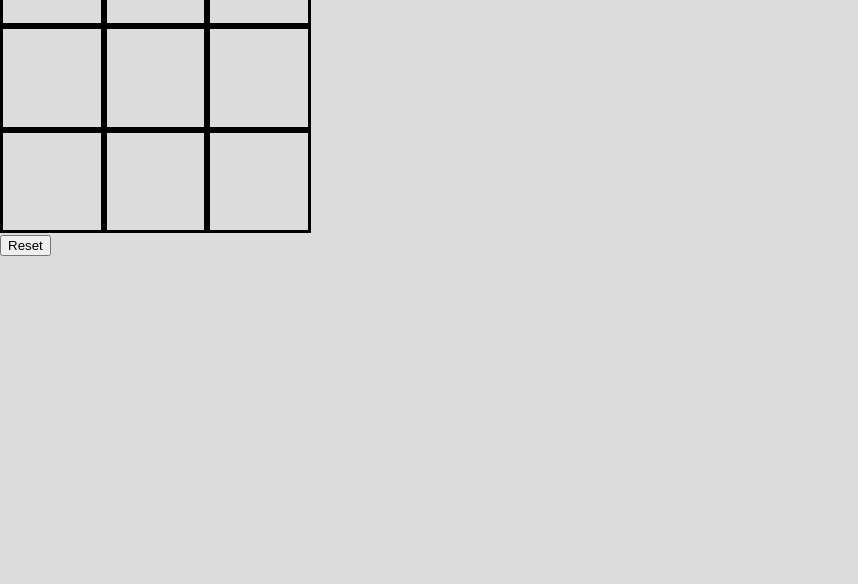
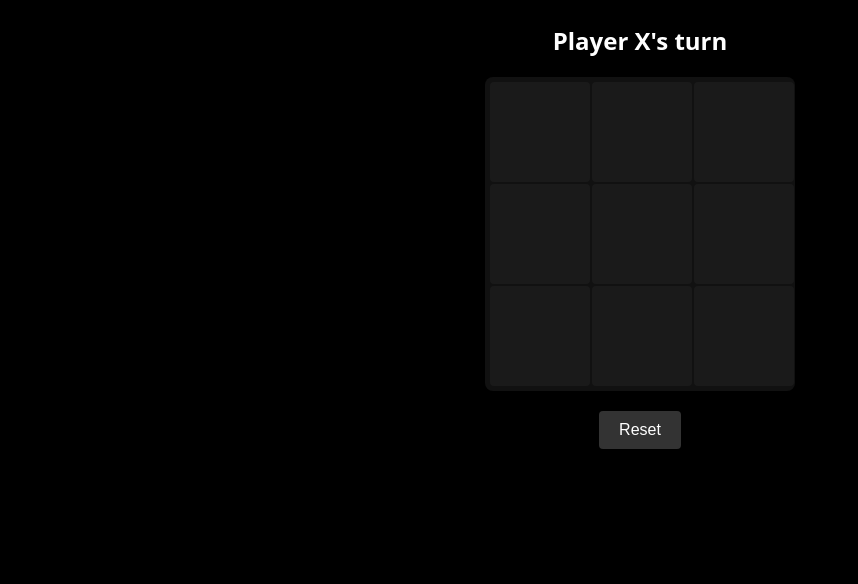
Before and after one commit to Sabretooth2438/tic-tac-toe-lab, a plain HTML site: page index.html in a window 1280 px wide. Shown: the part 216-800 px from the top of the page, without its empty margins (0-858 px from the left). Drawn offline with Linux system fonts and the light colour scheme.

Commit message:
Level Up is Done

```diff
--- a/script.js
+++ b/script.js
@@ -34,12 +34,12 @@ const updateBoard = () => {
 }
 
 const updateMessage = () => {
-  if (winner === false && tie === false) {
-    messageEl.textContent = `Player ${turn}, it's your turn!`
-  } else if (winner === false && tie === true) {
-    messageEl.textContent = 'It’s a Tie!'
+  if (!winner && !tie) {
+    messageEl.textContent = `Player ${turn}'s turn`
+  } else if (tie) {
+    messageEl.textContent = 'Tie game!'
   } else {
-    messageEl.textContent = `Congratulations, Player ${turn}! You've won the game! 🎉`
+    messageEl.textContent = `Player ${turn} wins! 🎉`
   }
 }
 
@@ -50,7 +50,14 @@ const render = () => {
 
 const init = () => {
   board = ['', '', '', '', '', '', '', '', '']
-  turn = 'X'
+  //turn = 'X'
+  //Replaced (turn='X') with this so it can alternate
+  if (turn === 'X') {
+    turn = 'O'
+  } else {
+    turn = 'X'
+  }
+
   winner = false
   tie = false
   render()
--- a/style.css
+++ b/style.css
@@ -1,20 +1,62 @@
 body {
-  background-color: gainsboro;
-  /* Use a system font, if none are available use an available sans-sarif */
+  background-color: #000000;
+  color: #ffffff;
   font-family: system-ui, sans-serif;
   margin: 0;
+  display: flex;
+  justify-content: center;
+  align-items: center;
+  height: 100vh;
+  flex-direction: column;
+}
+
+h1,
+h2 {
+  text-align: center;
+  color: #ffffff;
+  margin-bottom: 20px;
 }
 
 .board {
-  display: flex;
-  flex-wrap: wrap;
-  width: 325px;
+  display: grid;
+  grid-template-columns: repeat(3, 1fr);
+  gap: 2px;
+  width: 300px;
+  background-color: #111111;
+  border-radius: 8px;
+  padding: 5px;
 }
 
 .sqr {
-  width: 30%;
-  aspect-ratio: 1/1;
-  border: 3px solid black;
+  background-color: #1a1a1a;
+  width: 100px;
+  height: 100px;
+  display: flex;
+  justify-content: center;
+  align-items: center;
   font-size: 64px;
-  text-align: center;
+  color: #ffffff;
+  cursor: pointer;
+  transition: background-color 0.3s;
+  border-radius: 4px;
 }
+
+.sqr:hover {
+  background-color: #333333;
+}
+
+#reset {
+  background-color: #333333;
+  color: #ffffff;
+  border: none;
+  padding: 10px 20px;
+  margin-top: 20px;
+  font-size: 16px;
+  cursor: pointer;
+  border-radius: 4px;
+  transition: background-color 0.3s;
+}
+
+#reset:hover {
+  background-color: #555555;
+}
```
